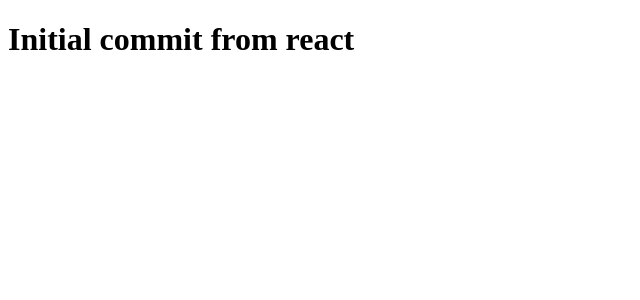
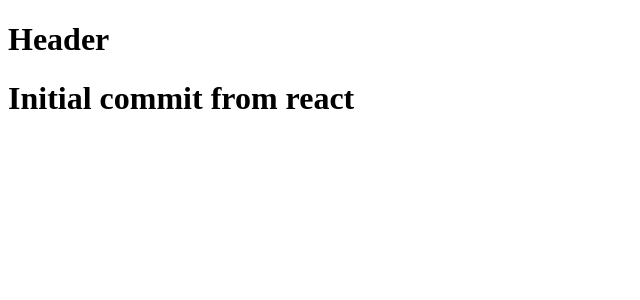
Before and after one commit to vermashaurya24/add-auto-tech, a JavaScript app: page / in a window 1280 px wide. Shown: the top 300 px of the page, without its empty margins (0-640 px from the left). Built offline with nearby package versions, Linux system fonts and the light colour scheme; the HTML template or start-up script is replaced by a standard one.

Commit message:
feat: Rendered the initial Header component.

```diff
--- a/src/App.js
+++ b/src/App.js
@@ -1,9 +1,13 @@
 import { createRoot } from "react-dom/client";
+import Header from "./components/Header";
 
 const App = () => {
-    return (
-        <h1>Initial commit from react</h1>
-    );
+  return (
+    <>
+      <Header />
+      <h1>Initial commit from react</h1>
+    </>
+  );
 };
 
 const root = createRoot(document.getElementById("root"));
--- /dev/null
+++ b/src/components/Header.js
@@ -0,0 +1,7 @@
+const Header = () => {
+    return (<div>
+        <h1>Header</h1>
+    </div>);
+}
+
+export default Header;
```
